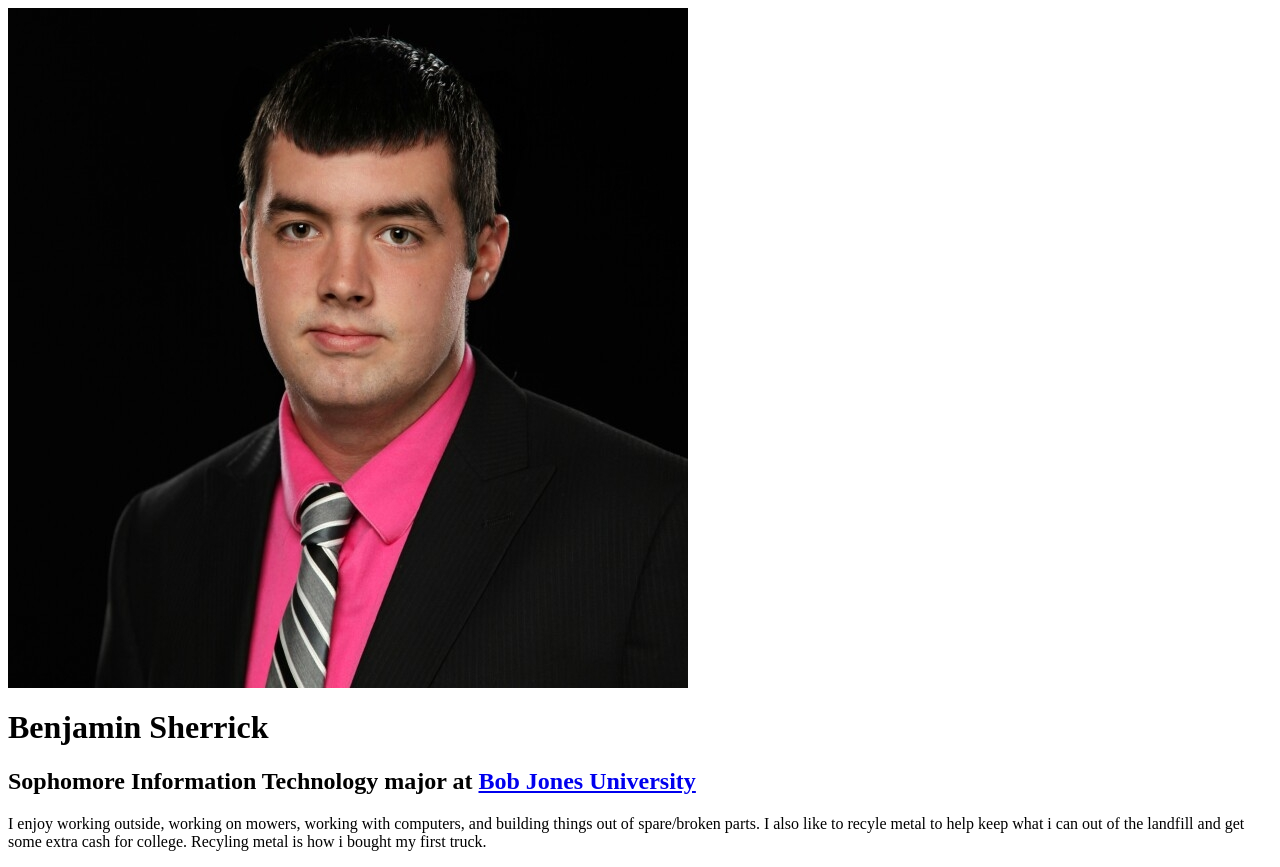
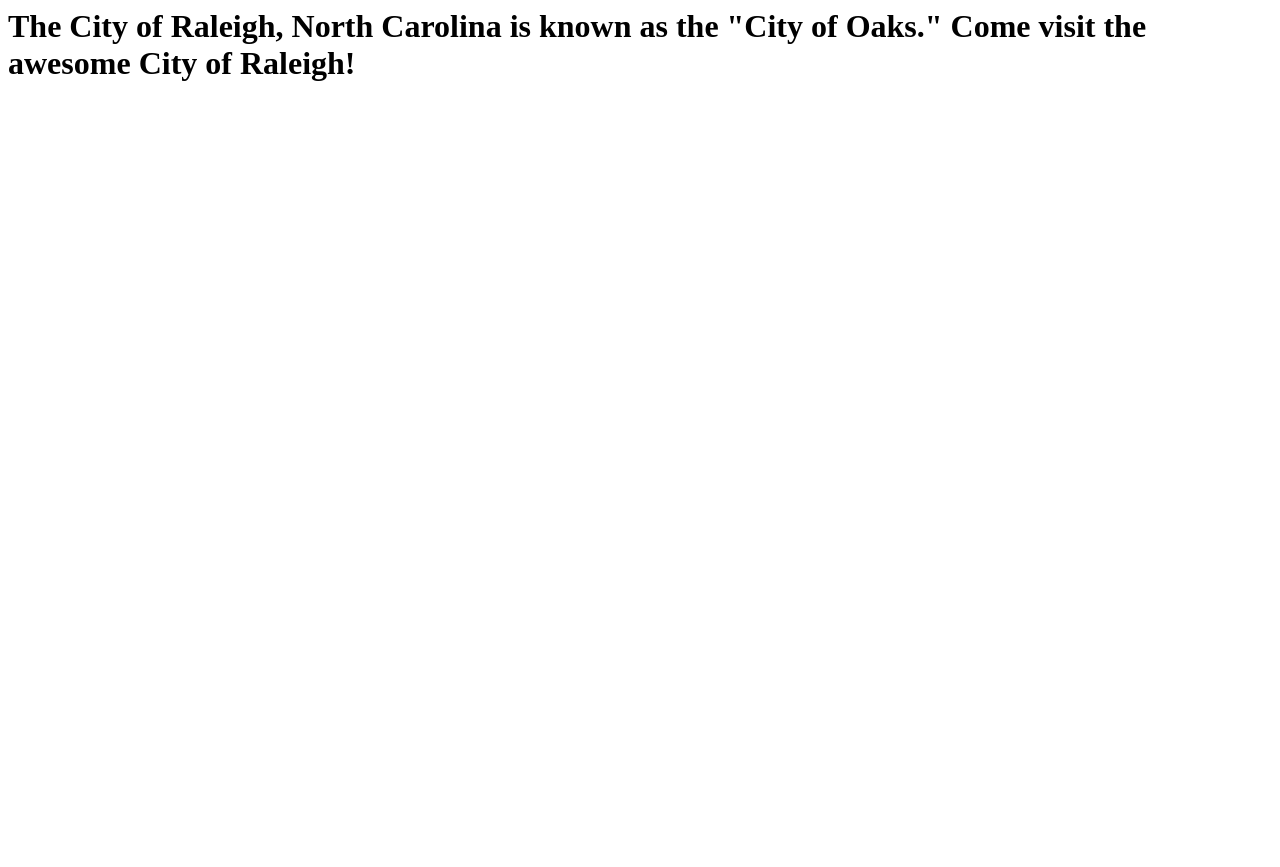
Before and after one commit to sherrick41/sherrick41.github.io, a plain HTML site: page index.html in a window 1280 px wide. After the commit the page ends 800 px from the top, so only its background shows below. Drawn offline with Linux system fonts and the light colour scheme.

Commit message:
Update index.html

```diff
--- a/index.html
+++ b/index.html
@@ -3,22 +3,20 @@
 <head>
 <title>Ben Sherrick Webpage</title>
 
-<img src="sherrick41.github.io/12243486_1649940408601662_1300132754597275561_n.jpg" />
 
 </head>
 
 <body>
-  <h1> Benjamin Sherrick</h1>
-  <h2> Sophomore Information Technology major at <a href="http://www.bju.edu">Bob Jones University</a> </h2>
 
 
 
-  <p>
-    I enjoy working outside, working on mowers, working with computers, and building things out of spare/broken parts.
-    I also like to recyle metal to help keep what i can out of the landfill and get some extra cash for college. Recyling metal
-    is how i bought my first truck.
+  <h1> The City of Raleigh, North Carolina is known as the "City of Oaks." Come visit the awesome City of Raleigh! </h1>
 
-  </p>
+
+
+
+
+
 
 </body>
 </html>
```
